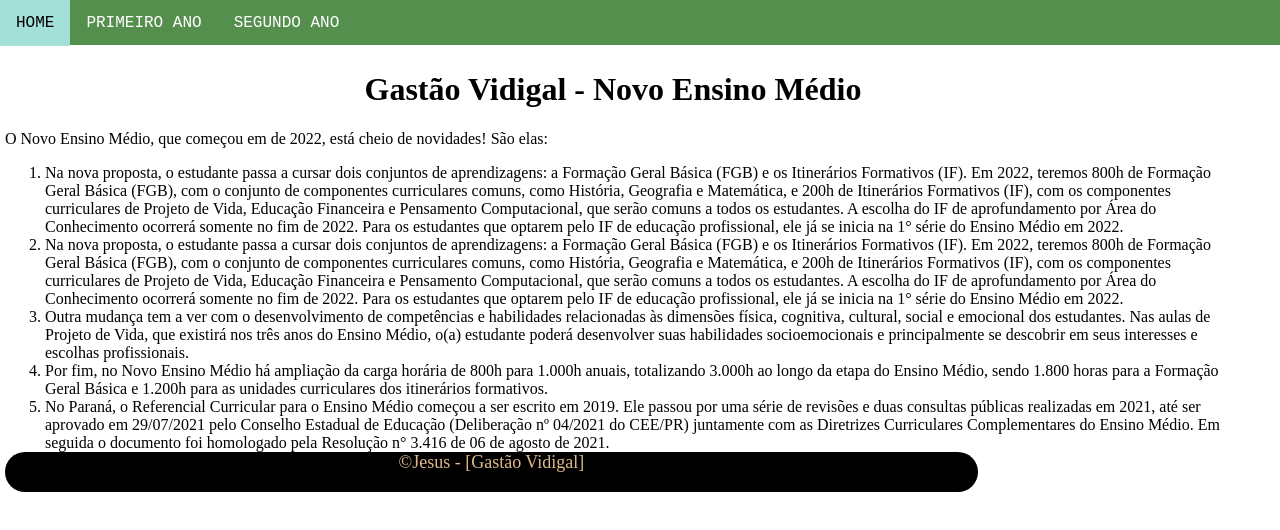
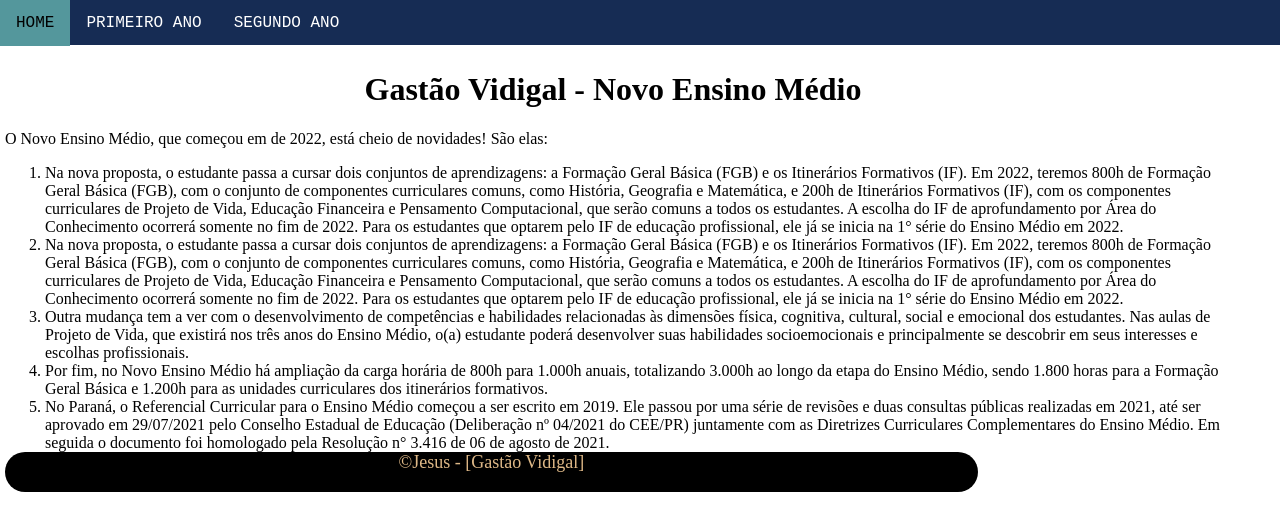
Before and after one commit to ViniciusCodato2319/primeiroG_2t, a plain HTML site: page index.html in a window 1280 px wide. Drawn offline with Linux system fonts and the light colour scheme.

Commit message:
Aula 24/08

```diff
--- a/estilo.css
+++ b/estilo.css
@@ -17,7 +17,7 @@ h1 {
 
 .caixa2 {
     position: absolute;
-    background: green;
+    background: purple;
     color: #FFFFFF;
     width: 40px;
     height: 40px;
@@ -27,7 +27,7 @@ h1 {
 
 .caixa3 {
     position: absolute;
-    background: green;
+    background: purple;
     color: #FFFFFF;
     width: 40px;
     height: 40px;
@@ -57,12 +57,12 @@ h1 {
 }
 .menuPrincipal {
    position: absolute;
-   background: rgb(85, 143, 78);
+   background: rgb(22, 44, 84);
    width: 100%;
    height: 45px;
    top: 0;
    left: 0;
-   color: rgb(255, 255, 255);
+   color: purple;
    display: flex;
    justify-content: start;
    text-transform: uppercase;
@@ -85,7 +85,7 @@ li a {
   font-family: 'Courier New', Courier, monospace;
 }
 li a:hover {
-  background: rgb(163, 224, 216);
+  background: rgb(84, 151, 156);
   color: black;
 }
 #aviao {
```
